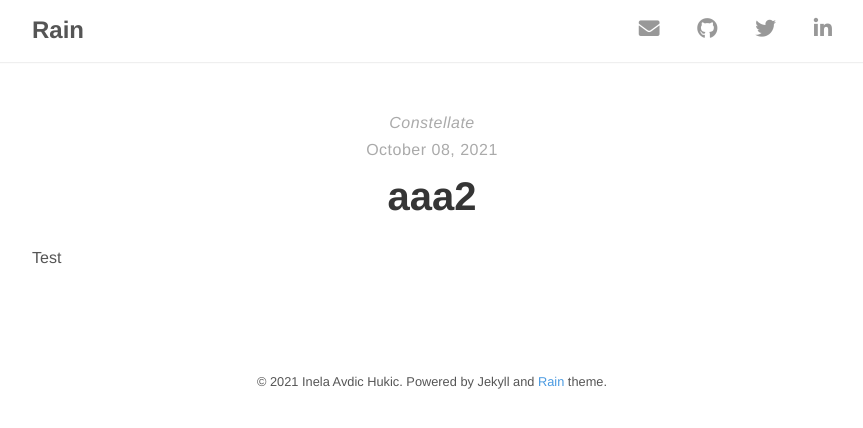
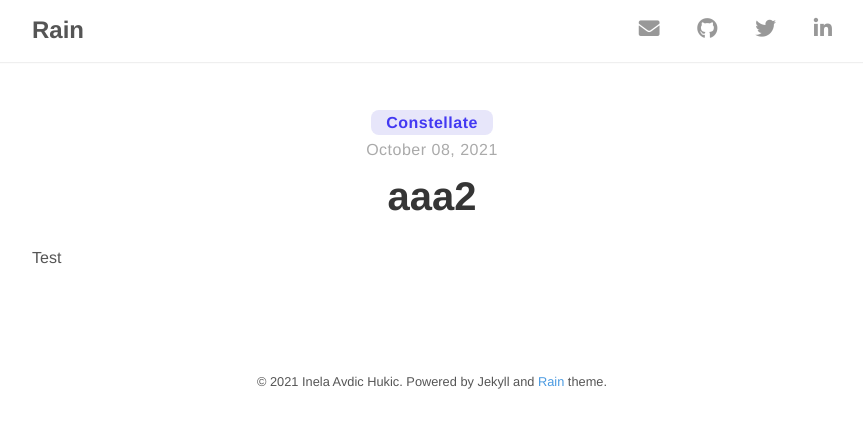
Before and after one commit to cns-nitroapp/blog, a Jekyll site: the page built from _posts/2021-10-08-123.md, in a window 1280 px wide. Shown: the top 428 px of the page, without its empty margins (208-1071 px from the left). Built offline with Jekyll 4.4.1, drawn with Linux system fonts in a browser that asks for light colours; nearby versions of some CDN libraries.

Commit message:
Update css

```diff
--- a/_includes/head.html
+++ b/_includes/head.html
@@ -15,6 +15,7 @@
 
   <!-- CSS -->
   <link rel="stylesheet" href="{{ "/assets/main.css" | relative_url }}">
+  <link rel="stylesheet" href="{{ "/assets/post.css" | relative_url }}">
   <link rel="stylesheet" href="https://use.fontawesome.com/releases/v5.2.0/css/all.css" integrity="sha384-hWVjflwFxL6sNzntih27bfxkr27PmbbK/iSvJ+a4+0owXq79v+lsFkW54bOGbiDQ" crossorigin="anonymous">
 
   <!-- Favicon -->
```
Also changed, not shown: assets/post.css (renamed from assets/main.css).
